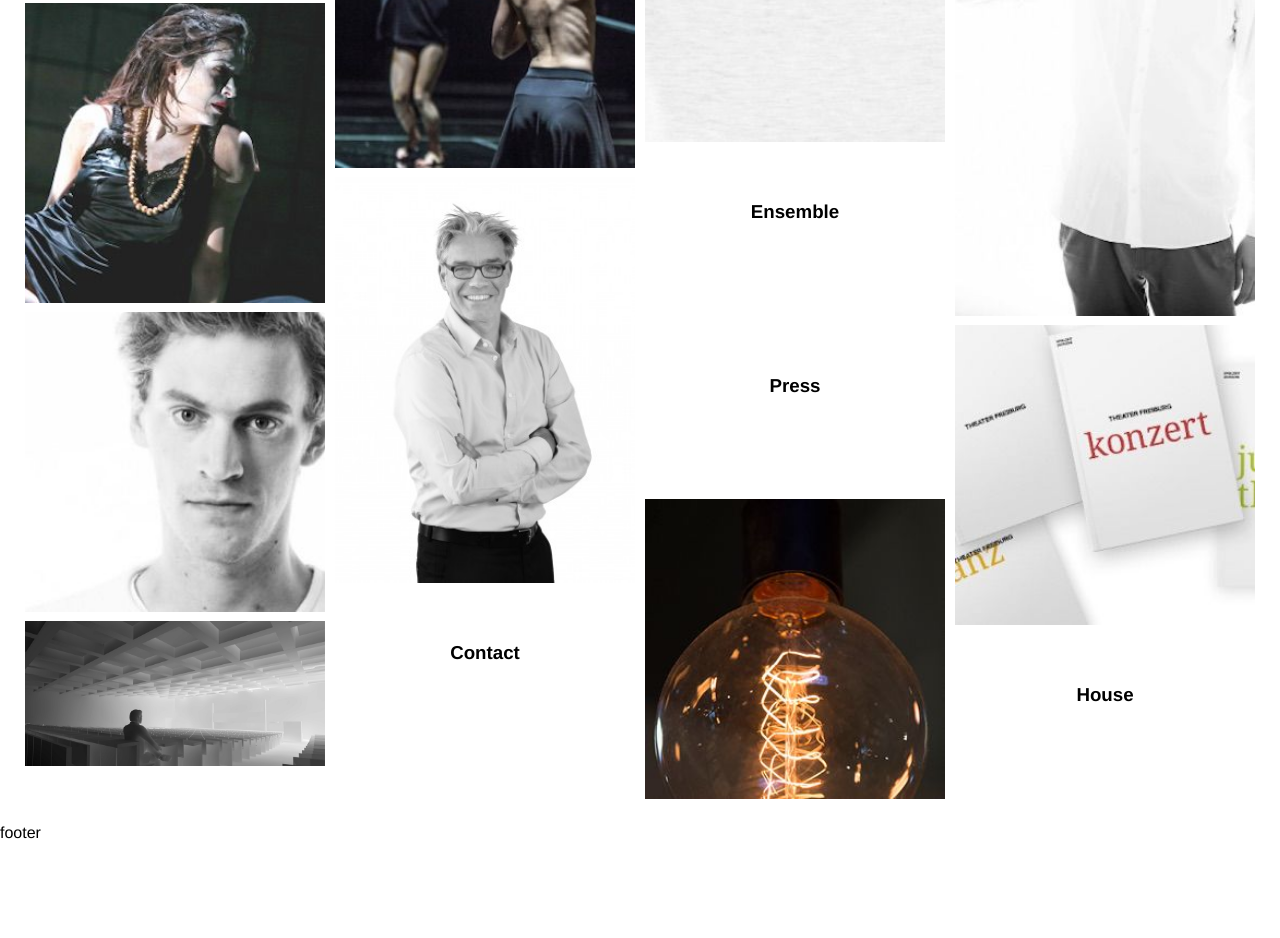
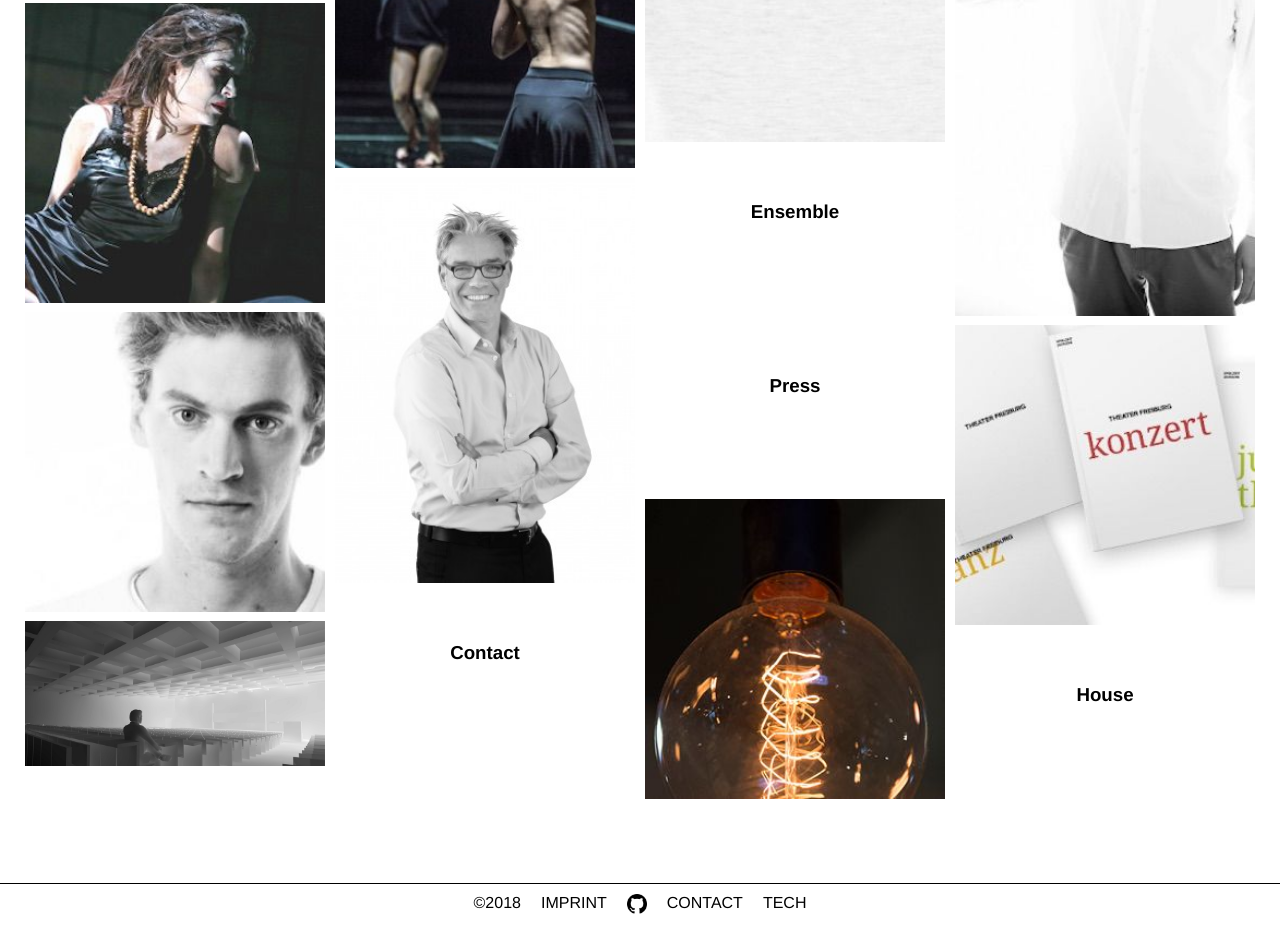
Before and after one commit to JacobWylie/kultur-test, a website: page public/index.html in a window 1280 px wide. Shown: the part 1801-2739 px from the top of the page. Before the commit the page ends 2659 px from the top, so only its background shows below. Drawn offline with nearby package versions, Linux system fonts and the light colour scheme; files that its build step writes are made by us from their sources; files whose address does not match are found by name; a web font is replaced by a local one.

Commit message:
footer content added

```diff
--- a/public/index.html
+++ b/public/index.html
@@ -144,7 +144,11 @@
 	</section>
 
 	<footer>
-		<p>footer</p>
+		<p>&copy;2018</p>
+		<p><a href="">IMPRINT</a></p>
+		<a href=""><img src="public/img/github.png"></a>
+		<p><a href="">CONTACT</a></p>
+		<p><a href="">TECH</a></p>
 	</footer>
 
 	<script src="https://unpkg.com/masonry-layout@4/dist/masonry.pkgd.min.js"></script>
--- /dev/null
+++ b/public/sass/_footer.scss
@@ -0,0 +1,14 @@
+footer {
+	display: flex;
+	flex-direction: row;
+	justify-content: center;
+	margin: 75px 0px 10px 0px;
+	border-top: 1px solid black;
+	p {
+		margin: 10px;
+	}
+	img {
+		width: 20px;
+		margin: 10px;
+	}
+}
--- a/public/sass/index.scss
+++ b/public/sass/index.scss
@@ -27,3 +27,4 @@ hr {
 @import 'header/header';
 @import 'slider';
 @import 'masonry';
+@import 'footer';
```
Also changed, not shown: index.html (+1 -1 lines), build/build.min.css, public/img/github.png (added).
